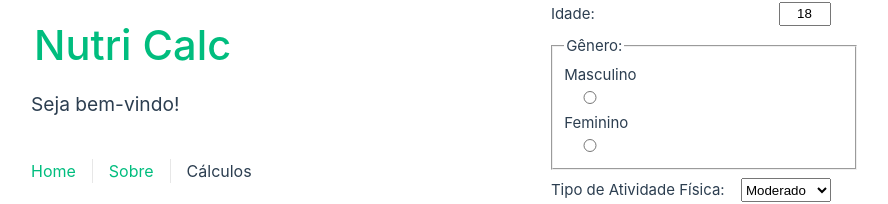
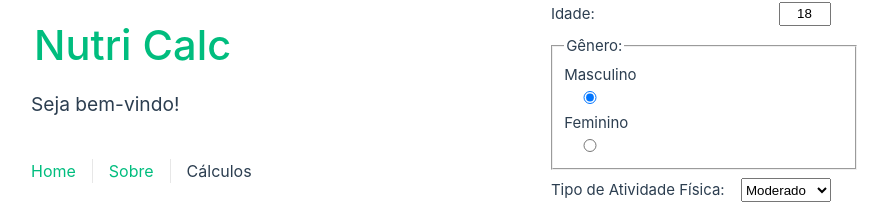
Before and after one commit to senacgo-hugotannus/nutri-calc-frontend, a Vue app: page /calculation in a window 1280 px wide. Shown: the part 294-498 px from the top of the page, without its empty margins (95-983 px from the left). Built offline with nearby package versions, Linux system fonts and the light colour scheme.

Commit message:
valor padrão adicionado

```diff
--- a/src/views/CalculationView.vue
+++ b/src/views/CalculationView.vue
@@ -3,7 +3,7 @@ export default {
   data() {
     return {
       altura: 1.75,
-      genero: '',
+      genero: 'Masculino',
       idade: 18,
       peso: 70,
       fatorAtividade: 1.6,
@@ -66,7 +66,7 @@ export default {
     <fieldset>
       <legend>Gênero:</legend>
       <label for="masc">Masculino</label>
-      <input type="radio" id="masc" name="genero" value="masculino" v-model="genero">
+      <input type="radio" id="masc" name="genero" value="Masculino" v-model="genero">
       <label for="fem">Feminino</label>
       <input type="radio" id="fem" name="genero" value="Feminino" v-model="genero">
     </fieldset>
```
